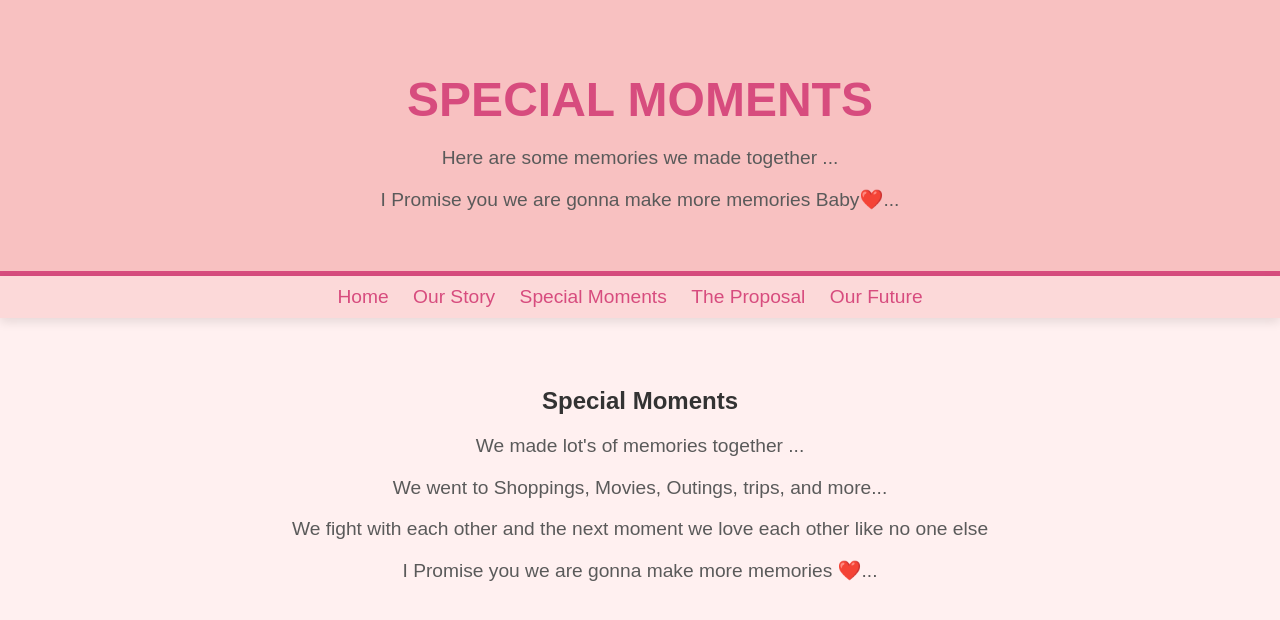
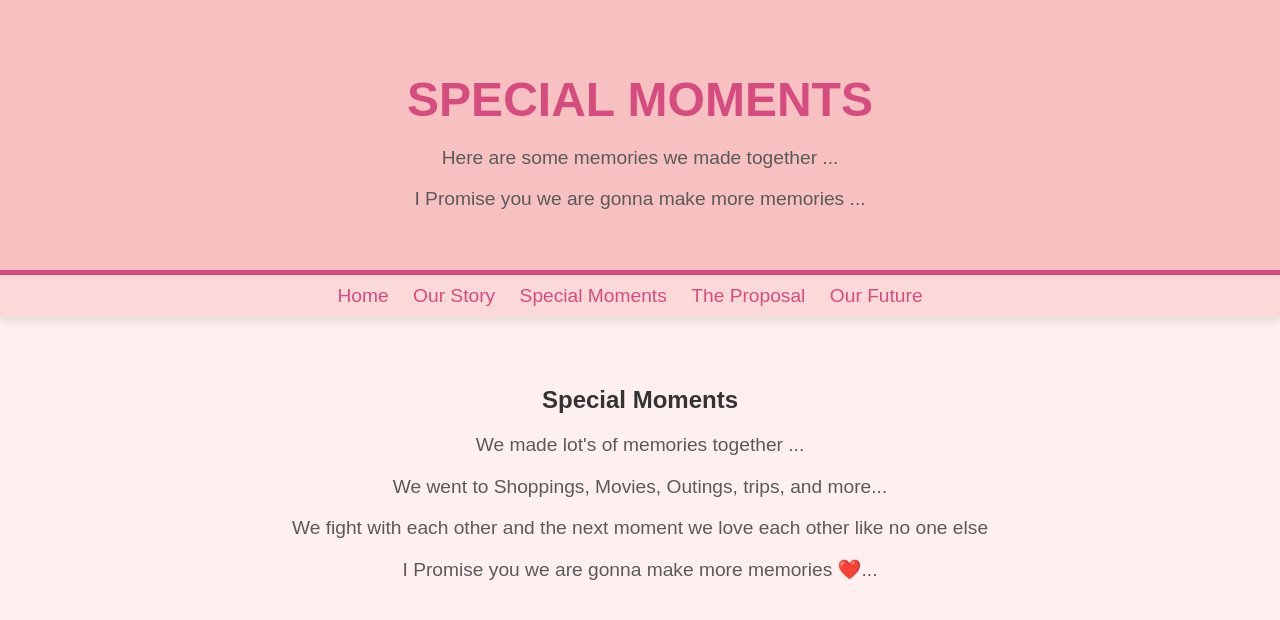
Before and after one commit to Hemanthmeesala/Love, a plain HTML site: page special-moments.html in a window 1280 px wide. Drawn offline with Linux system fonts and the light colour scheme.

Commit message:
Update special-moments.html

```diff
--- a/special-moments.html
+++ b/special-moments.html
@@ -10,7 +10,7 @@
     <header>
         <h1>Special Moments</h1>
         <p>Here are some memories we made together ...</p>
-        <p>I Promise you we are gonna make more memories Baby❤️...</p>
+        <p>I Promise you we are gonna make more memories ...</p>
     </header>
 
     <nav>
```
